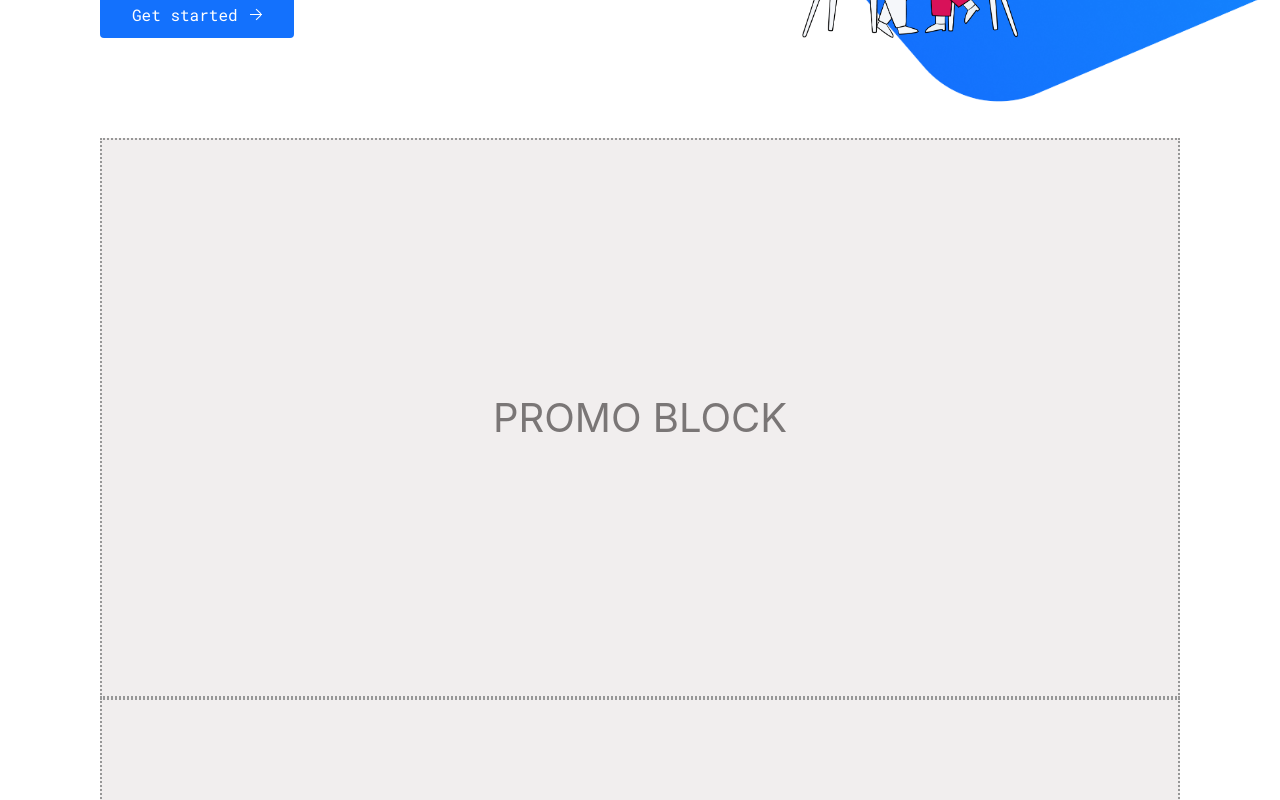
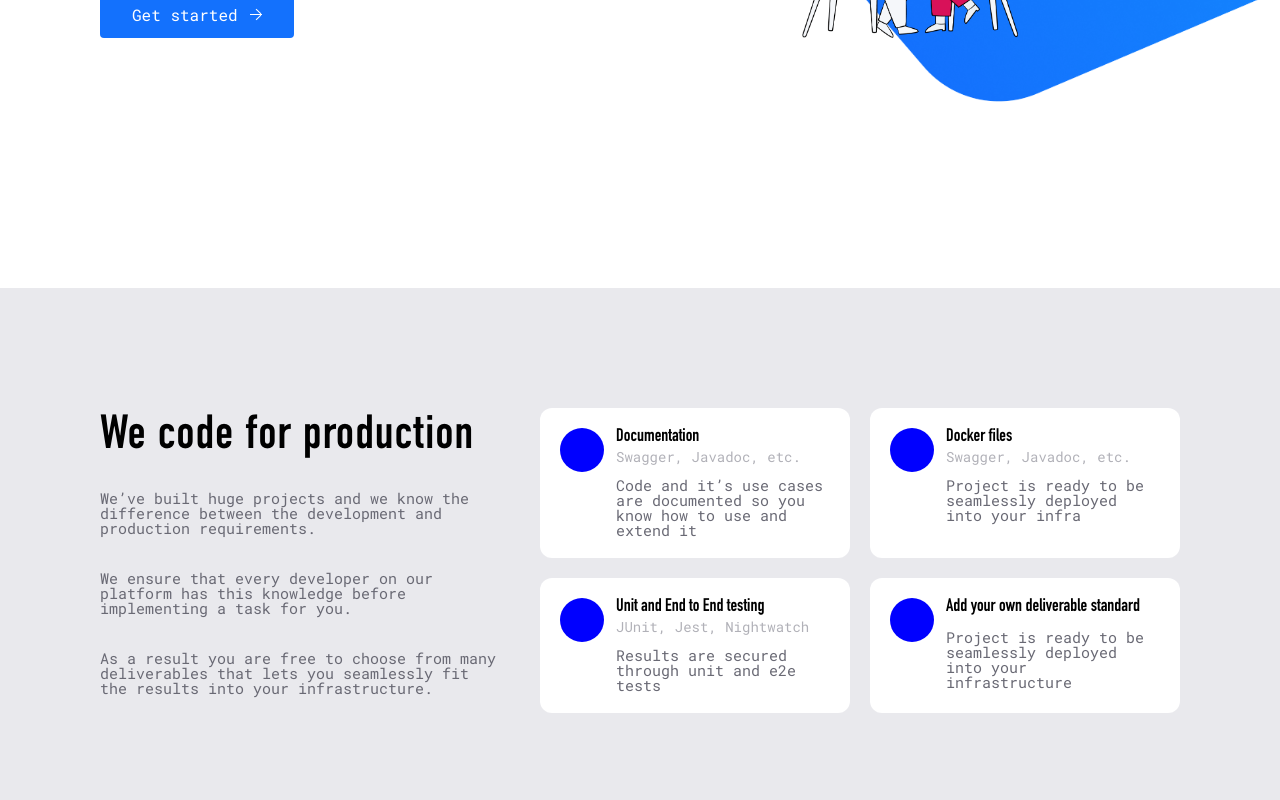
Before and after one commit to Practiq-io/company-landing, a React (Create React App) app: page / in a window 1280 px wide. Shown: the part 500-1300 px from the top of the page. Built offline with nearby package versions, Linux system fonts and the light colour scheme.

Commit message:
PromoBock

```diff
--- a/src/components/LandingPageBlocks/PromoBlock/PromoBlock.css
+++ b/src/components/LandingPageBlocks/PromoBlock/PromoBlock.css
@@ -1,19 +1,115 @@
 .PB-Section {
-    width: 100%;
-		background: rgb(241, 238, 238);
-		margin-top: 100px;
+  background-color: #E9E9ED;
+  margin: 0 -100px;
+  margin-top: 250px;
 }
-
-.PB-content {
+@media screen and (max-width: 1000px) {
+  .PB-Section {
     display: flex;
     justify-content: center;
-    align-items: center;
-    border: 2px dotted rgb(151, 151, 151);
-    min-height: 70vh;
+    margin: 0 -20px;
+  }
 }
-
-.PB-title {
-    font-size: 40px;
-    font-weight: 400;
-    color: rgb(122, 118, 118);
+@media screen and (max-width: 500px) {
+  .PB-Section {
+    margin: 0 -10px;
+  }
 }
+.PB-Section .content_wrapper {
+  padding: 120px 100px;
+  display: flex;
+}
+@media screen and (max-width: 1000px) {
+  .PB-Section .content_wrapper {
+    flex-direction: column;
+    margin-left: 30px;
+    padding: 0;
+    padding-left: 55px;
+  }
+}
+.PB-Section .content_wrapper .weCode {
+  display: flex;
+  flex-direction: column;
+  width: 50%;
+}
+@media screen and (max-width: 1000px) {
+  .PB-Section .content_wrapper .weCode {
+    width: 100%;
+  }
+}
+.PB-Section .content_wrapper .weCode h2 {
+  font-size: 3rem;
+  font-family: 'DIN';
+}
+@media screen and (max-width: 1000px) {
+  .PB-Section .content_wrapper .weCode h2 {
+    font-size: 1.5rem;
+  }
+}
+.PB-Section .content_wrapper .weCode p {
+  width: 400px;
+  font-size: 0.9375rem;
+  font-family: 'RobotoMono-Regular';
+  color: #696974;
+  padding-top: 35px;
+}
+@media screen and (max-width: 1000px) {
+  .PB-Section .content_wrapper .weCode p:nth-of-type(1) {
+    display: none;
+  }
+  .PB-Section .content_wrapper .weCode p:nth-of-type(3) {
+    display: none;
+  }
+}
+.PB-Section .content_wrapper .card_block {
+  width: 100%;
+  display: flex;
+  flex-wrap: wrap;
+  justify-content: flex-end;
+}
+@media screen and (max-width: 1000px) {
+  .PB-Section .content_wrapper .card_block {
+    flex-direction: column;
+    padding-top: 48px;
+  }
+}
+.PB-Section .content_wrapper .card_block .card_content {
+  width: calc(330px - 20px);
+  display: flex;
+  background-color: white;
+  border-radius: 12px;
+  margin: 20px;
+  margin-top: 0;
+  margin-right: 0;
+  padding: 20px;
+}
+@media screen and (max-width: 1000px) {
+  .PB-Section .content_wrapper .card_block .card_content {
+    margin-left: 0;
+  }
+}
+.PB-Section .content_wrapper .card_block .card_content .img .image {
+  width: 44px;
+  height: 44px;
+  border-radius: 50%;
+  background-color: blue;
+}
+.PB-Section .content_wrapper .card_block .card_content .title {
+  padding-left: 12px;
+}
+.PB-Section .content_wrapper .card_block .card_content .title h3 {
+  font-family: 'DINE-1451';
+  font-size: 1.125rem;
+}
+.PB-Section .content_wrapper .card_block .card_content .title p {
+  font-size: 0.9375rem;
+  font-family: 'RobotoMono-Regular';
+  color: #696974;
+  padding-top: 14px;
+}
+.PB-Section .content_wrapper .card_block .card_content .title .pGrey {
+  color: #B1B1B8;
+  font-family: 'RobotoMono-Regular';
+  font-size: 0.875rem;
+  padding-top: 4px;
+}
--- a/src/components/LandingPageBlocks/PromoBlock/PromoBlock.js
+++ b/src/components/LandingPageBlocks/PromoBlock/PromoBlock.js
@@ -4,9 +4,76 @@ import './PromoBlock.css';
 const PromoBlock = props => {
     return (
         <section className="PB-Section">
-            <content className="PB-content">
-                <h1 className="PB-title">PROMO BLOCK</h1>
-            </content>
+
+
+            <div className="content_wrapper">
+							<div className="weCode">
+								<h2>We code for production</h2>
+
+								<p>We’ve built huge projects and we know the difference between the development and production requirements. </p>
+
+							<p>	We ensure that every developer on our platform has this knowledge before implementing a task for you. </p>
+
+								<p>As a result you are free to choose from many deliverables that lets you seamlessly fit the results into your infrastructure.</p>
+
+							</div>
+
+							<div className="card_block">
+
+
+								<div className="card_content">
+									<div className="img">
+										<div className="image">
+
+										</div>
+									</div>
+									<div className="title">
+										<h3>Documentation</h3>
+										<p class="pGrey">Swagger, Javadoc, etc.</p>
+										<p>Code and it’s use cases are documented so you know how to use and extend it</p>
+									</div>
+								</div>
+
+								<div className="card_content">
+									<div className="img">
+										<div className="image">
+
+										</div>
+									</div>
+									<div className="title">
+										<h3>Docker files</h3>
+										<p class="pGrey">Swagger, Javadoc, etc.</p>
+										<p>Project is ready to be seamlessly deployed into your infra</p>
+									</div>
+								</div>
+
+								<div className="card_content">
+									<div className="img">
+										<div className="image">
+
+										</div>
+									</div>
+									<div className="title">
+										<h3>Unit and End to End testing</h3>
+										<p class="pGrey">JUnit, Jest, Nightwatch</p>
+										<p>Results are secured through unit and e2e tests</p>
+									</div>
+								</div>
+
+								<div className="card_content">
+									<div className="img">
+										<div className="image">
+
+										</div>
+									</div>
+									<div className="title">
+										<h3>Add your own deliverable standard</h3>
+
+										<p>Project is ready to be seamlessly deployed into your infrastructure</p>
+									</div>
+								</div>
+							</div>
+						</div>
         </section>
     )
 }
--- /dev/null
+++ b/src/components/LandingPageBlocks/PromoBlock/PromoBlock.less
@@ -0,0 +1,147 @@
+.PB-Section {
+
+	background-color: #E9E9ED;
+	margin: 0 -100px;
+	margin-top: 250px;
+
+	@media screen and (max-width: 1000px) {
+			display: flex;
+			justify-content: center;
+			margin: 0 -20px;
+			// margin-top: -100px;
+	}
+
+	@media screen and (max-width: 500px) {
+
+			margin: 0 -10px;
+
+	}
+
+	.content_wrapper {
+		padding: 120px 100px;
+
+
+		display: flex;
+
+		@media screen and (max-width: 1000px) {
+			flex-direction: column;
+
+			// width: 40%;
+			margin-left: 30px;
+			padding: 0;
+			padding-left: 55px;
+
+		}
+
+		.weCode {
+			display: flex;
+			flex-direction: column;
+
+			width: 50%;
+
+			@media screen and (max-width: 1000px) {
+				width: 100%;
+				// justify-content: flex-start;
+				// align-items: center;
+				// text-align: left;
+			}
+
+			h2 {
+				font-size: 3rem;
+				font-family: 'DIN';
+
+				@media screen and (max-width: 1000px) {
+
+					font-size: 1.5rem;
+				}
+			}
+
+			p {
+				width: 400px;
+				font-size: 0.9375rem;
+				font-family: 'RobotoMono-Regular';
+				color: #696974;
+				padding-top: 35px;
+
+
+			}
+
+			@media screen and (max-width: 1000px) {
+				p:nth-of-type(1) {
+					display: none;
+				}
+
+				p:nth-of-type(3) {
+					display: none;
+				}
+			}
+		}
+
+		.card_block {
+
+
+			width: 100%;
+			display: flex;
+			flex-wrap: wrap;
+			justify-content: flex-end;
+
+			@media screen and (max-width: 1000px) {
+				flex-direction: column;
+				// align-items: flex-start;
+				// width: 50%;
+				padding-top: 48px;
+				// align-items: center;
+			}
+
+			.card_content {
+				width: calc(330px - 20px);
+				display: flex;
+
+				background-color: white;
+				border-radius: 12px;
+				margin: 20px;
+				margin-top: 0;
+				margin-right: 0;
+				padding: 20px;
+
+				@media screen and (max-width: 1000px) {
+					// margin-left: -90px;
+					margin-left: 0;
+				}
+
+				.img {
+					.image {
+						width: 44px;
+						height: 44px;
+						border-radius: 50%;
+						background-color: blue;
+					}
+				}
+
+				.title {
+					padding-left: 12px;
+					h3 {
+						font-family: 'DINE-1451';
+						font-size: 1.125rem;
+					}
+
+					p {
+						font-size: 0.9375rem;
+						font-family: 'RobotoMono-Regular';
+						color: #696974;
+						padding-top: 14px;
+					}
+
+					.pGrey {
+						color:#B1B1B8;
+						font-family: 'RobotoMono-Regular';
+						font-size: 0.875rem;
+						padding-top: 4px;
+					}
+
+
+				}
+			}
+		}
+	}
+}
```
